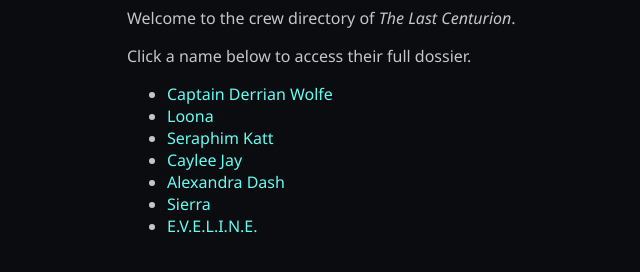
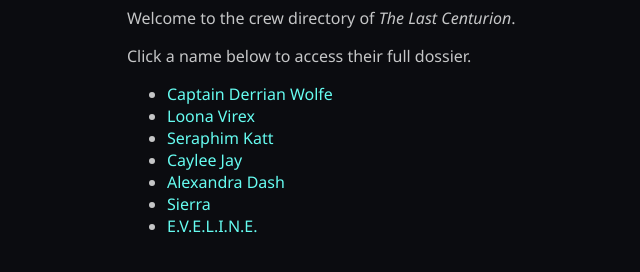
Before and after one commit to fionayyc/last-centurion, a Jekyll site: the page built from crew/index.md, in a window 1280 px wide. Shown: the part 219-491 px from the top of the page, without its empty margins (113-753 px from the left). Built offline with Jekyll 4.4.1, drawn with Linux system fonts in a browser that asks for light colours; our own code applies the rules of GitHub Pages for plain Markdown files.

Commit message:
Update index.md

```diff
--- a/crew/index.md
+++ b/crew/index.md
@@ -5,7 +5,7 @@ Welcome to the crew directory of *The Last Centurion*.
 Click a name below to access their full dossier.
 
 - [Captain Derrian Wolfe](./derrian.md)
-- [Loona](./loona.md)
+- [Loona Virex](./loona.md)
 - [Seraphim Katt](./seraphim.md)
 - [Caylee Jay](./caylee.md)
 - [Alexandra Dash](./dash.md)
```
